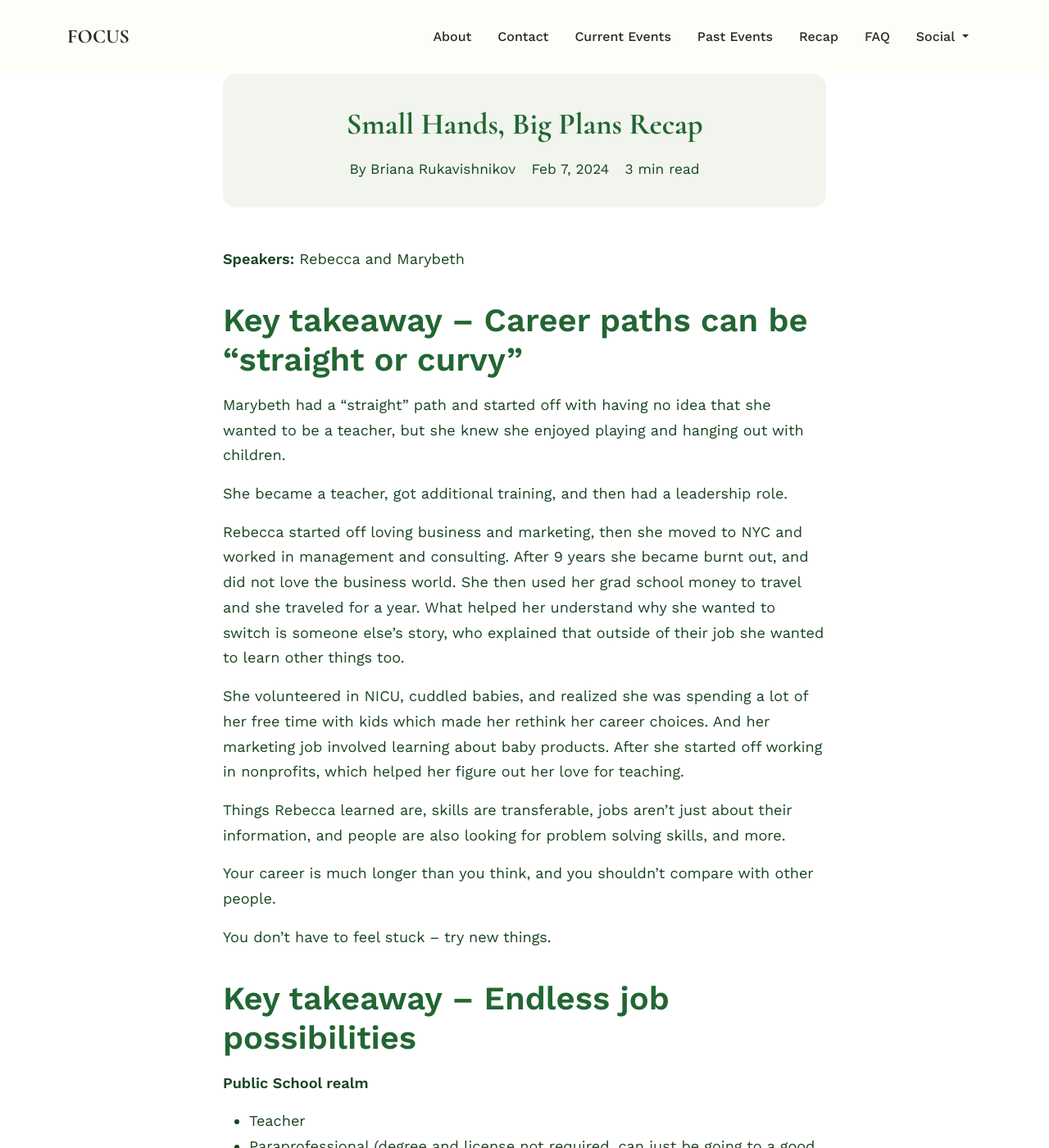
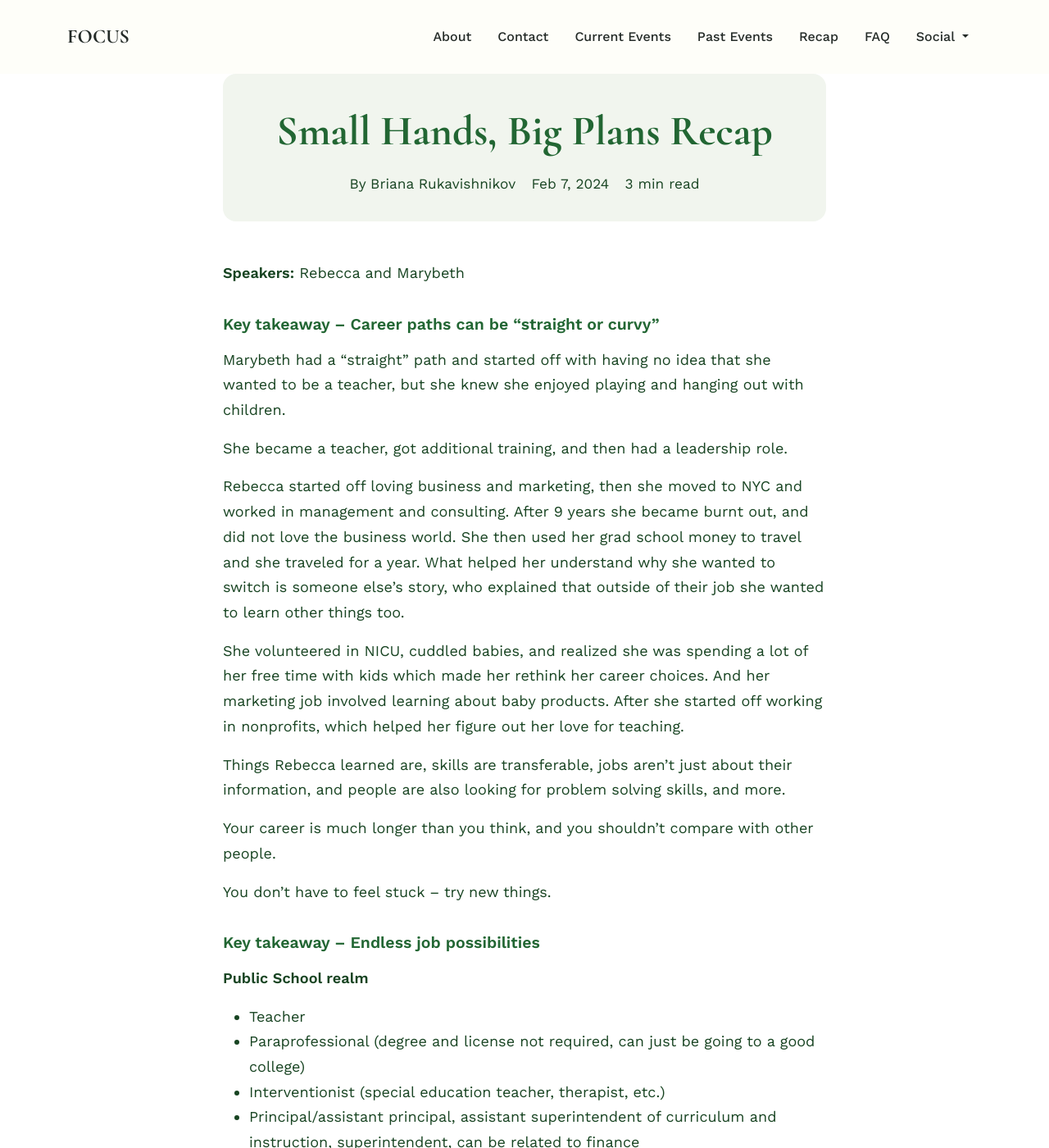
Before and after one commit to GabrielGitAlt/focus, a Jekyll site: the page built from _posts/2024-02-07-small-hands-big-plans-recap.md, in a window 1280 px wide and 1400 px high. Shown: the whole window at 82% size. Built offline with Jekyll 4.4.1, drawn with Linux system fonts in a browser that asks for light colours.

```diff
--- a/styles/recap.css
+++ b/styles/recap.css
@@ -103,7 +103,7 @@
 }
 .recap-post-header-bg h1 {
   font-family: "Cormorant", serif;
-  font-size: 2.3rem;
+  font-size: 3.2rem;
   font-weight: 700;
   color: var(--primary-color);
   margin-bottom: 1.2rem;
@@ -129,6 +129,17 @@
   color: var(--dark-color);
   font-size: 1.13rem;
   line-height: 1.7;
+}
+.recap-post-content h2 {
+  font-size: 1.45rem;
+}
+.recap-post-content h3 {
+  font-size: 1.22rem;
+}
+.recap-post-content h4,
+.recap-post-content h5,
+.recap-post-content h6 {
+  font-size: 1.08rem;
 }
 .recap-post-content h2,
 .recap-post-content h3,
```
